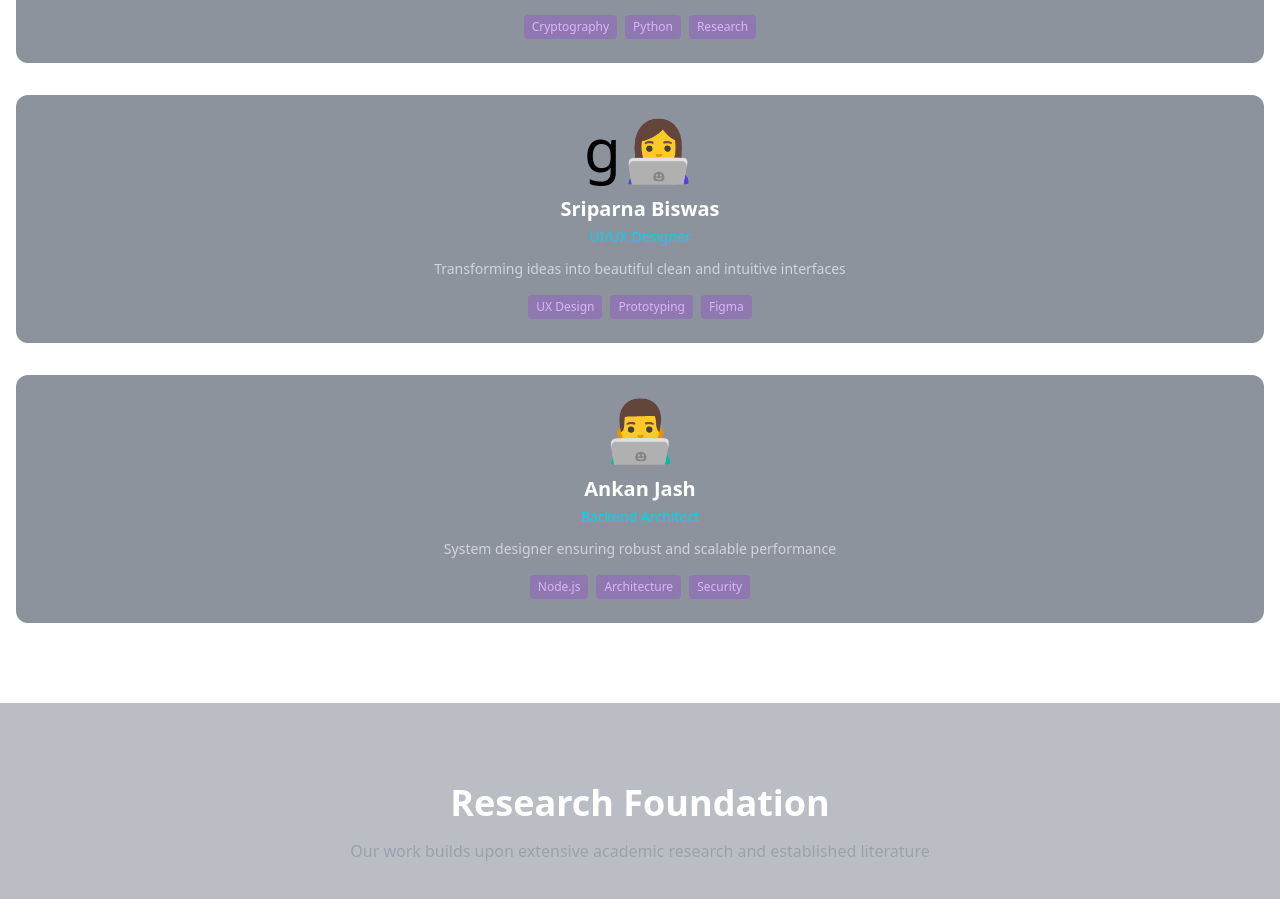
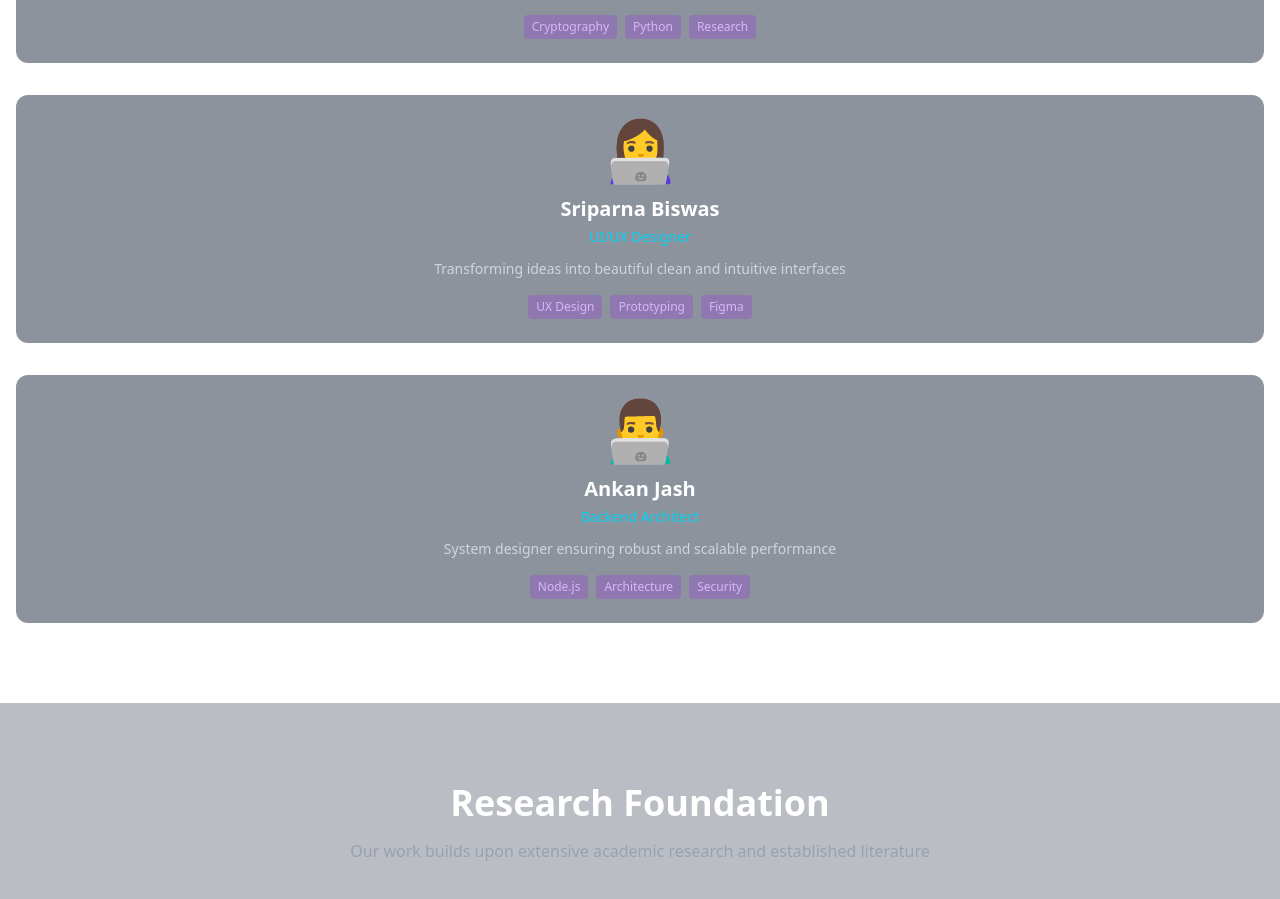
Before and after one commit to SubbSE/StegoCraft1, a React (Vite) app: page /about in a window 1280 px wide. Shown: the part 3067-3966 px from the top of the page. Built offline with nearby package versions, Linux system fonts and the light colour scheme.

Commit message:
Finished the website x2

```diff
--- a/src/pages/About.jsx
+++ b/src/pages/About.jsx
@@ -42,7 +42,7 @@ const About = () => {
   {
     name: "Sriparna Biswas",
     role: "UI/UX Designer ",
-    avatar: "g👩‍💻",
+    avatar: "👩‍💻",
     bio: "Transforming ideas into beautiful clean and intuitive interfaces",
     skills: ["UX Design", "Prototyping", "Figma"]
   },
```
Also changed, not shown: 1 other file (tests, documents, lock files or other folders).
